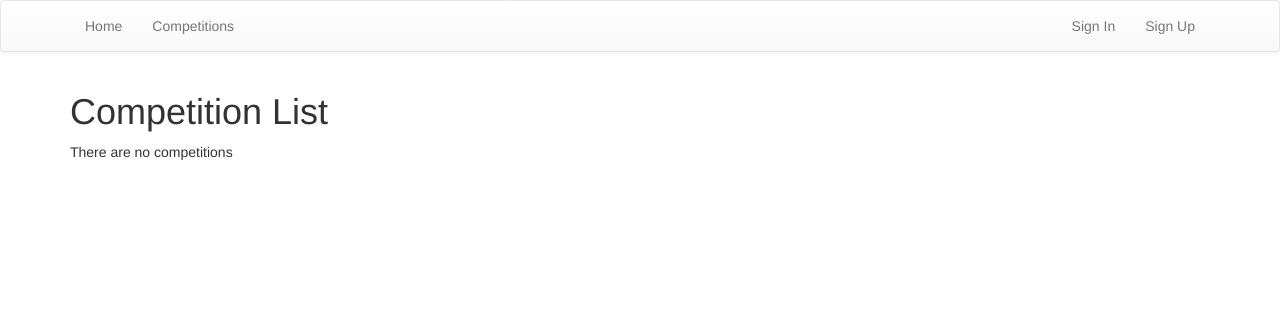
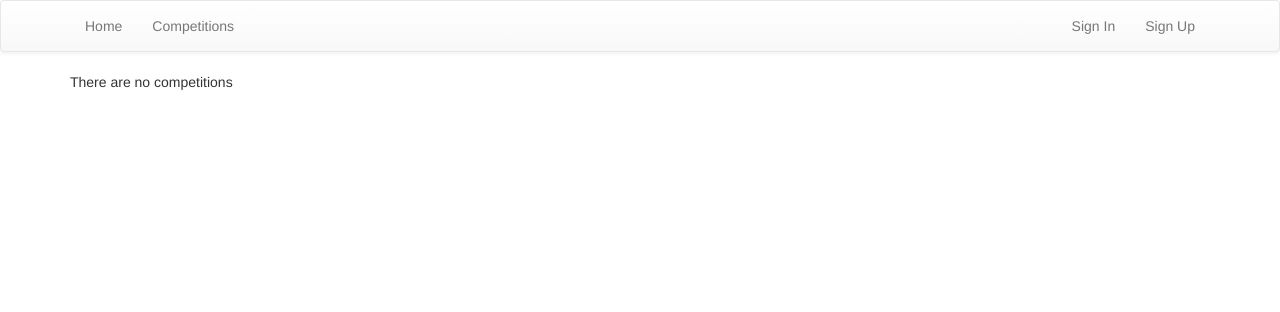
Before and after one commit to fossgalaxy/comet, a Django app: template fg_competitions/templates/fg_competitions/competition_list.html in a window 1280 px wide. Shown: the top 312 px of the page. Run offline with Django 3.2, Linux system fonts and the light colour scheme; the template is opened without the code that fills it, so the values that code supplies are empty; parts of the project's set-up code (start-up, migrations or seed data) failed here and were passed over; some libraries are stand-ins or nearby versions.

Commit message:
hide competition list title

```diff
--- a/fg_competitions/templates/fg_competitions/competition_list.html
+++ b/fg_competitions/templates/fg_competitions/competition_list.html
@@ -3,7 +3,7 @@
 {% block head_title %}Competitions{% endblock %}
 
 {% block content %}
-<h1>Competition List</h1>
+<h1 class="sr-only">Competition List</h1>
 
 {% for competition in competition_list %}
 <h2><a href="{{competition.get_absolute_url}}">{{competition}}</a></h2>
```
